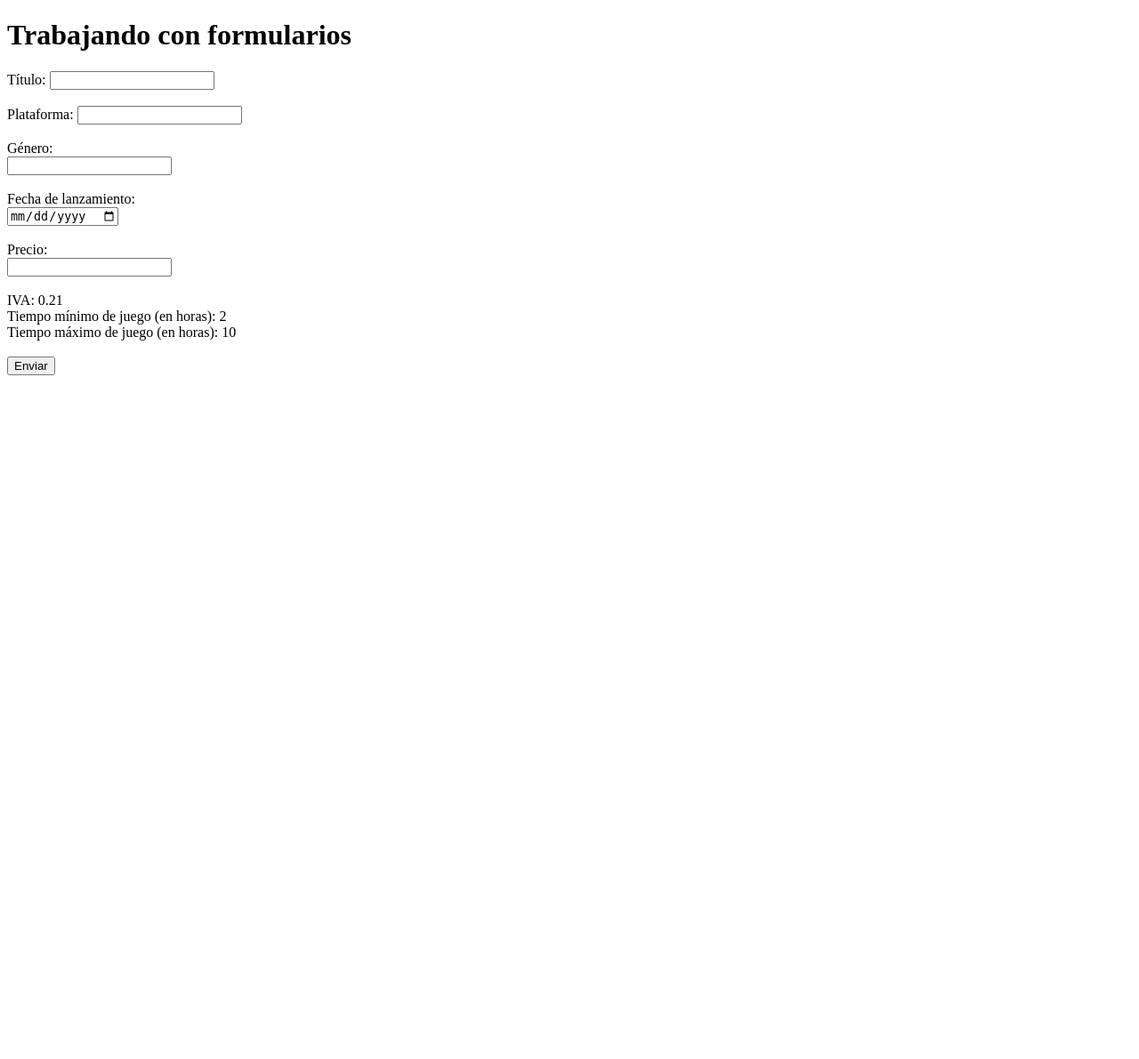
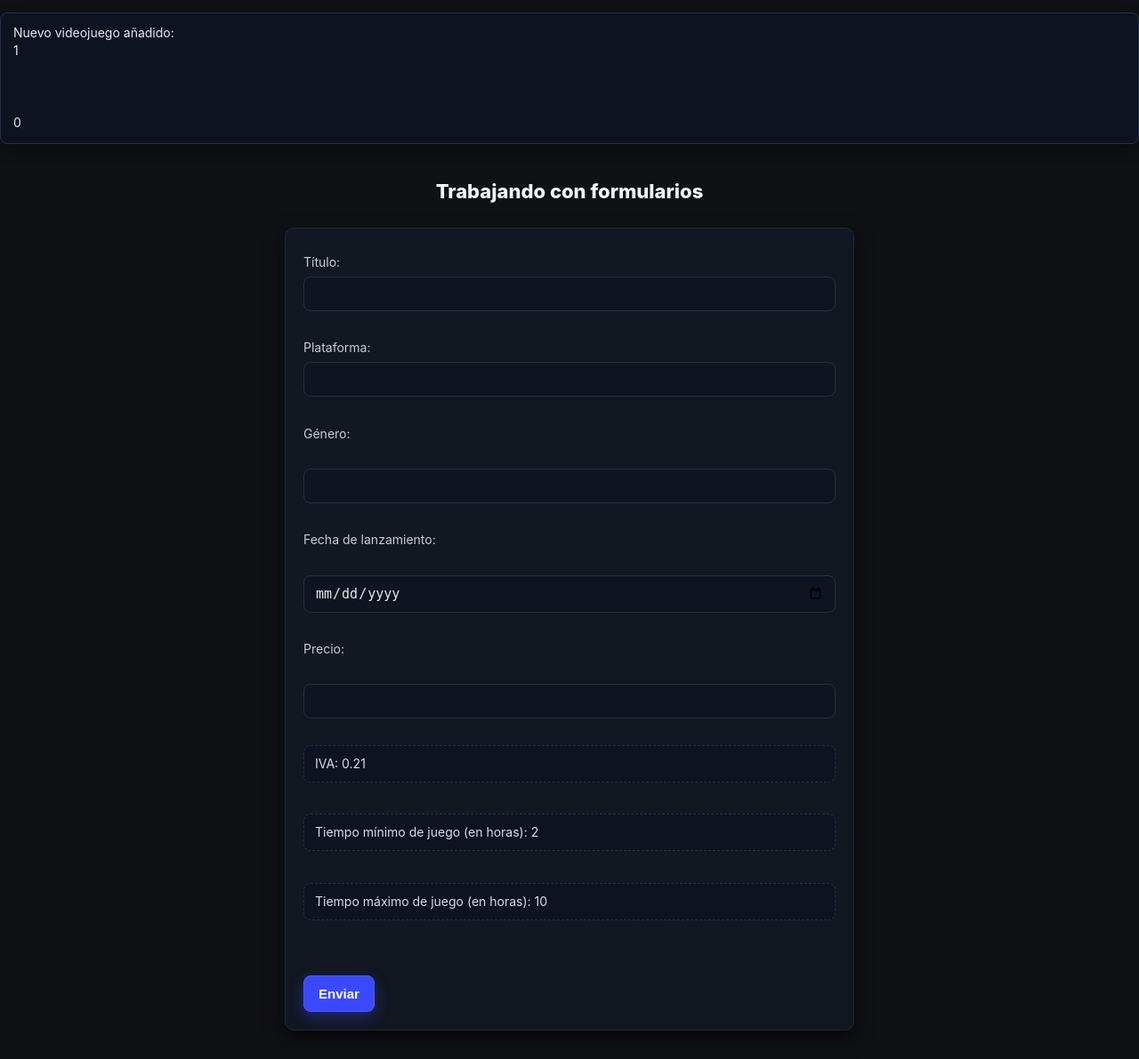
Before and after one commit to MarcosRSPG/DWES_Git, a PHP site: page /?nombre=1 in a window 1280 px wide. Shown: the whole page at 89% size. Before the commit the page ends 422 px from the top, so only its background shows below. Run offline with PHP 8.4, Linux system fonts and the light colour scheme; data that the repository does not hold is empty.

Commit message:
ejercicio continuado

```diff
--- /dev/null
+++ b/UD2_AC4_Trabajando_con_formularios/css/styles.css
@@ -0,0 +1,114 @@
+* {
+  box-sizing: border-box;
+}
+body {
+  margin: 0;
+  font-family: -apple-system, Segoe UI, Roboto, Arial, Helvetica, sans-serif;
+  background: #0f1115;
+  color: #e6e8ee;
+  line-height: 1.45;
+}
+
+header {
+  text-align: center;
+  padding: 24px 12px 8px;
+}
+header h1 {
+  margin: 0;
+  font-size: 22px;
+  font-weight: 800;
+  color: #f3f4f6;
+}
+
+main {
+  padding: 16px;
+  display: flex;
+  justify-content: center;
+}
+
+form {
+  width: 100%;
+  max-width: 640px;
+  background: #131722;
+  border: 1px solid #232838;
+  border-radius: 10px;
+  box-shadow: 0 8px 22px rgba(0, 0, 0, 0.6);
+  padding: 20px;
+}
+
+label {
+  display: block;
+  margin: 8px 0 6px;
+  font-size: 14px;
+  color: #c8ccd8;
+}
+
+input[type="text"],
+input[type="date"],
+input[type="number"] {
+  width: 100%;
+  border: 1px solid #2a2f3f;
+  background: #0f1420;
+  color: #e6e8ee;
+  border-radius: 8px;
+  padding: 10px 12px;
+  font-size: 15px;
+  outline: none;
+  transition: border-color 0.2s, box-shadow 0.2s, background 0.2s;
+}
+
+input::placeholder {
+  color: #8b91a5;
+}
+
+input[type="text"]:focus,
+input[type="date"]:focus,
+input[type="number"]:focus {
+  border-color: #6b8cff;
+  box-shadow: 0 0 0 3px rgba(107, 140, 255, 0.2);
+  background: #11182a;
+}
+
+#IVA,
+label[for="minTiempo"],
+label[for="maxTiempo"] {
+  background: #0e1320;
+  border: 1px dashed #293048;
+  color: #d8dbea;
+  padding: 10px 12px;
+  border-radius: 8px;
+  margin-top: 6px;
+}
+
+input[type="submit"] {
+  display: inline-block;
+  margin-top: 10px;
+  border: 1px solid #4b5cff;
+  background: #3a49ff;
+  color: #fff;
+  font-weight: 700;
+  padding: 11px 16px;
+  font-size: 15px;
+  border-radius: 8px;
+  cursor: pointer;
+  transition: opacity 0.15s, transform 0.05s, box-shadow 0.2s, background 0.2s;
+  box-shadow: 0 6px 16px rgba(58, 73, 255, 0.35);
+}
+input[type="submit"]:hover {
+  opacity: 0.98;
+  transform: translateY(-1px);
+  background: #3340e6;
+}
+input[type="submit"]:active {
+  transform: translateY(0);
+}
+.alert {
+  margin: 14px 0;
+  padding: 12px 14px;
+  background: #0e1320;
+  color: #e6e8ee;
+  border: 1px solid #293048;
+  border-radius: 8px;
+  box-shadow: 0 6px 16px rgba(0, 0, 0, 0.35);
+  font-size: 14px;
+}
--- a/UD2_AC4_Trabajando_con_formularios/index.php
+++ b/UD2_AC4_Trabajando_con_formularios/index.php
@@ -1,12 +1,29 @@
 <?php
 require_once './php/jugarVideojuego.php';
 $nuevoVideojuego = new jugarVideojuegos();
+
+if ($_SERVER['REQUEST_METHOD'] == 'GET') {
+    $nuevoVideojuego->setName($_GET['nombre']);
+    $nuevoVideojuego->setPlataforma($_GET['plataforma']);
+    $nuevoVideojuego->setGenero($_GET['genero']);
+    $nuevoVideojuego->setFechaLanzamiento($_GET['fechaLanzamiento']);
+    $nuevoVideojuego->setPrecio(floatval($_GET['precio']));
+
+    $mensaje = 'Nuevo videojuego añadido: '.PHP_EOL.$nuevoVideojuego->getName().PHP_EOL.$nuevoVideojuego->getPlataforma().PHP_EOL.$nuevoVideojuego->getGenero().PHP_EOL.
+    $nuevoVideojuego->getFechaLanzamiento().PHP_EOL.$nuevoVideojuego->getPrecio().PHP_EOL.implode($nuevoVideojuego->getExtras());
+
+    error_log($mensaje, LOG_INFO);
+
+    $contenido = nl2br(htmlspecialchars($mensaje, ENT_QUOTES | ENT_SUBSTITUTE, 'UTF-8'));
+    echo '<div class="alert" role="alert">'.$contenido.'</div>';
+}
 ?>
 <!DOCTYPE html>
 <html lang="es">
   <head>
     <meta charset="UTF-8" />
     <meta name="viewport" content="width=device-width, initial-scale=1.0" />
+    <link rel="stylesheet" href="./css/styles.css">
     <title>Trabajando con formularios</title>
   </head>
   <body>
@@ -14,9 +31,9 @@ $nuevoVideojuego = new jugarVideojuegos();
       <h1>Trabajando con formularios</h1>
     </header>
     <main>
-      <form action="#" method="post">
+      <form action="#" method="get">
         <label for="nombre">Título:</label>
-        <input type="text" id="nombre" name="nombre" required /><br /><br />
+        <input type="text" id="nombre" name="nombre"  required /><br /><br />
 
         <label for="plataforma">Plataforma:</label>
         <input type="text" id="plataforma" name="plataforma" required /><br /><br />
--- a/UD2_AC4_Trabajando_con_formularios/php/jugarVideojuego.php
+++ b/UD2_AC4_Trabajando_con_formularios/php/jugarVideojuego.php
@@ -84,6 +84,11 @@ class jugarVideojuegos extends Hobby implements Acciones
         }
 
         return null;
+    }
+
+    public function getExtras()
+    {
+        return $this->extras;
     }
 
     public function __isset(string $name): bool
```
Also changed, not shown: 1 other file.
